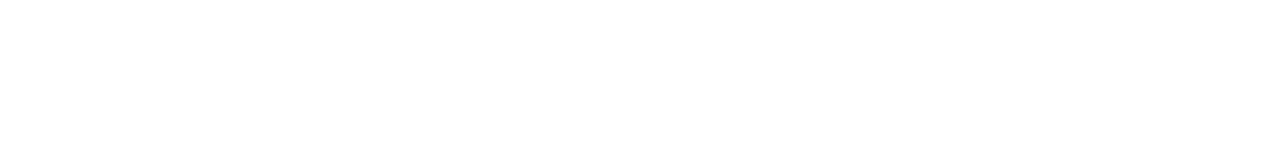
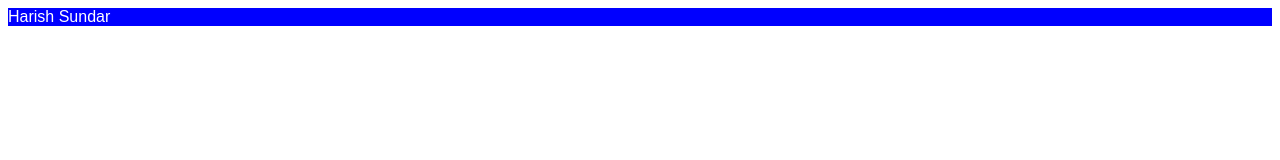
Before and after one commit to harishsundar/CandidateManagement, a plain HTML site: page index.html in a window 1280 px wide. Drawn offline with Linux system fonts and the light colour scheme.

Commit message:
third commit changed css

```diff
--- a/index.css
+++ b/index.css
@@ -2,4 +2,6 @@ p
 {
     background-color: blue;
     font-family: fantasy;
+    color:white;
+    border:5px red 5px;
 }
--- a/index.html
+++ b/index.html
@@ -0,0 +1,11 @@
+<html>
+    <head>
+        <link rel="stylesheet" type="text/css" href="index.css">
+    </head>
+    <body>
+        <p>Harish Sundar</p>
+        <script src="index.js" type="Javascript">
+
+        </script>
+    </body>
+</html>
```
